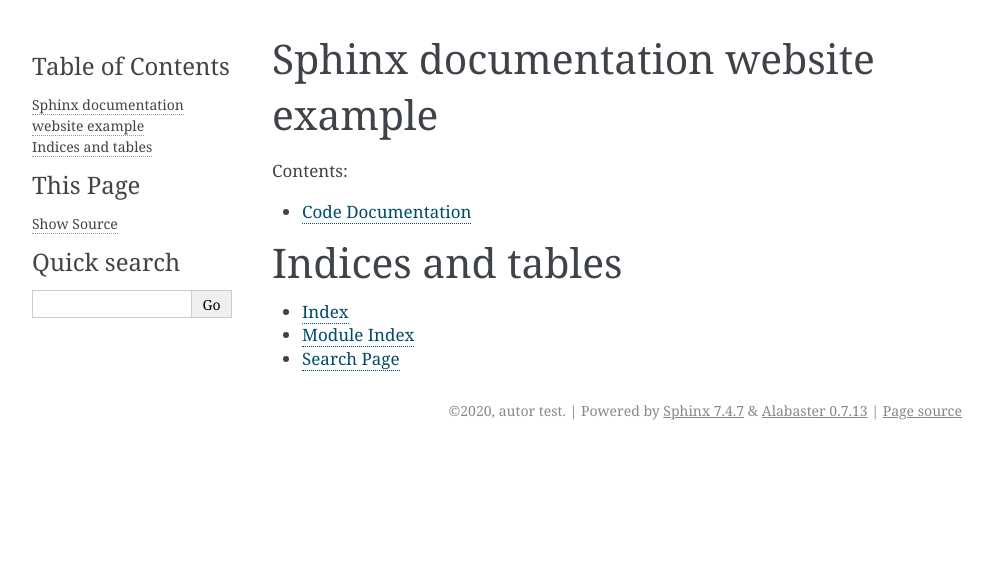
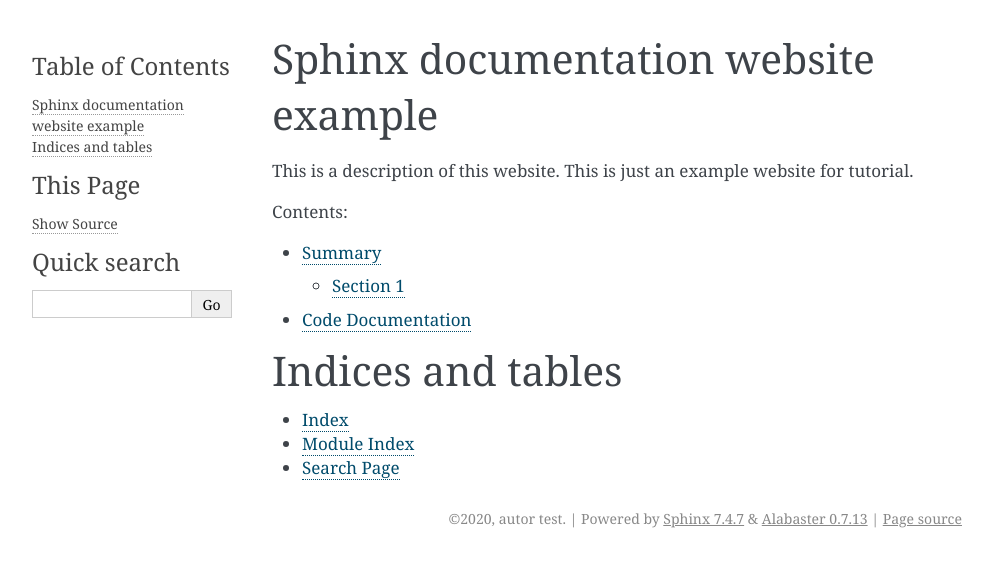
Before and after one commit to KTZgraph/sphinx-python-doc-example, a Sphinx documentation site: the page built from sphinx/index.rst, in a window 1280 px wide. Shown: the top 567 px of the page, without its empty margins (148-1141 px from the left). Built offline with Sphinx 7.4.7, drawn with Linux system fonts in a browser that asks for light colours.

Commit message:
adding website conent

```diff
--- a/sphinx/index.rst
+++ b/sphinx/index.rst
@@ -6,10 +6,13 @@
 Sphinx documentation website example
 ================================================================
 
+This is a description of this website. This is just an example website for tutorial.
+
 .. toctree::
    :maxdepth: 2
    :caption: Contents:
 
+   summary
    code
 
 
```
Also changed, not shown: sphinx/summary.rst (added, +13 -0 lines).
